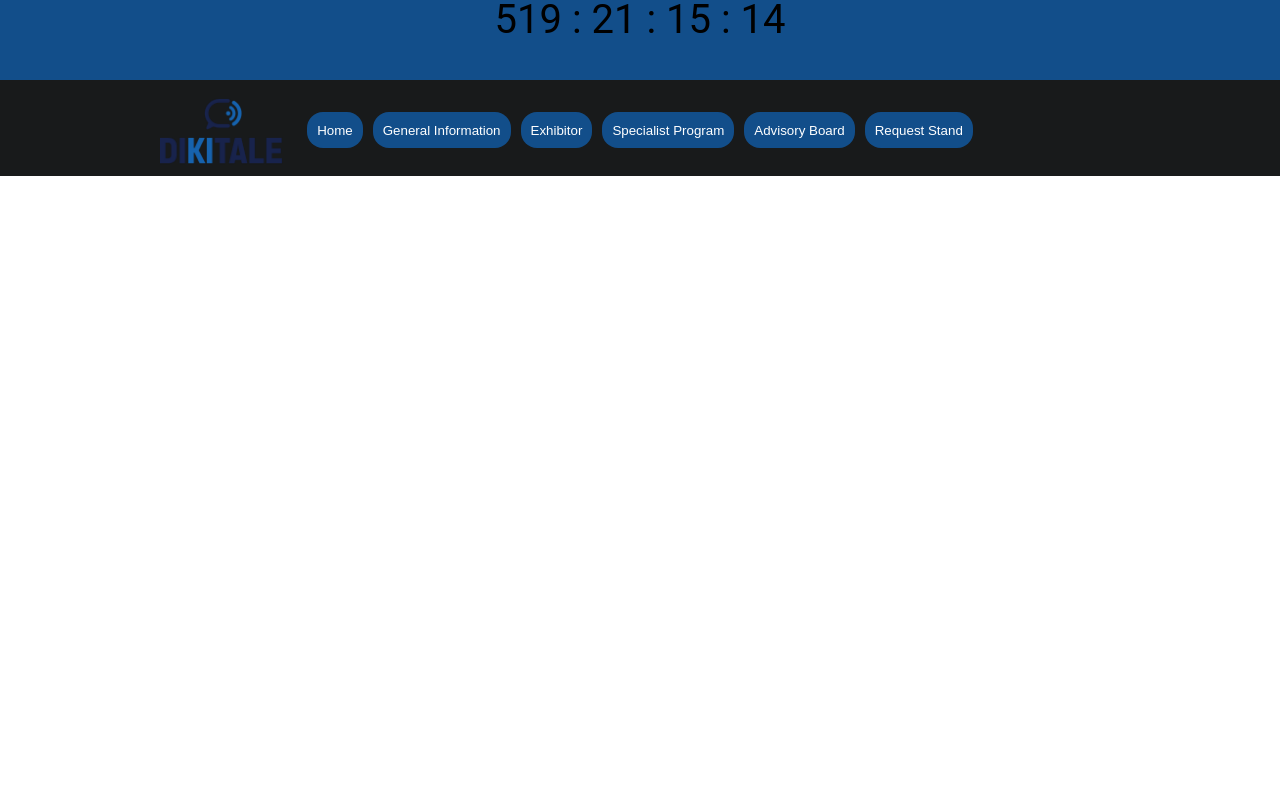
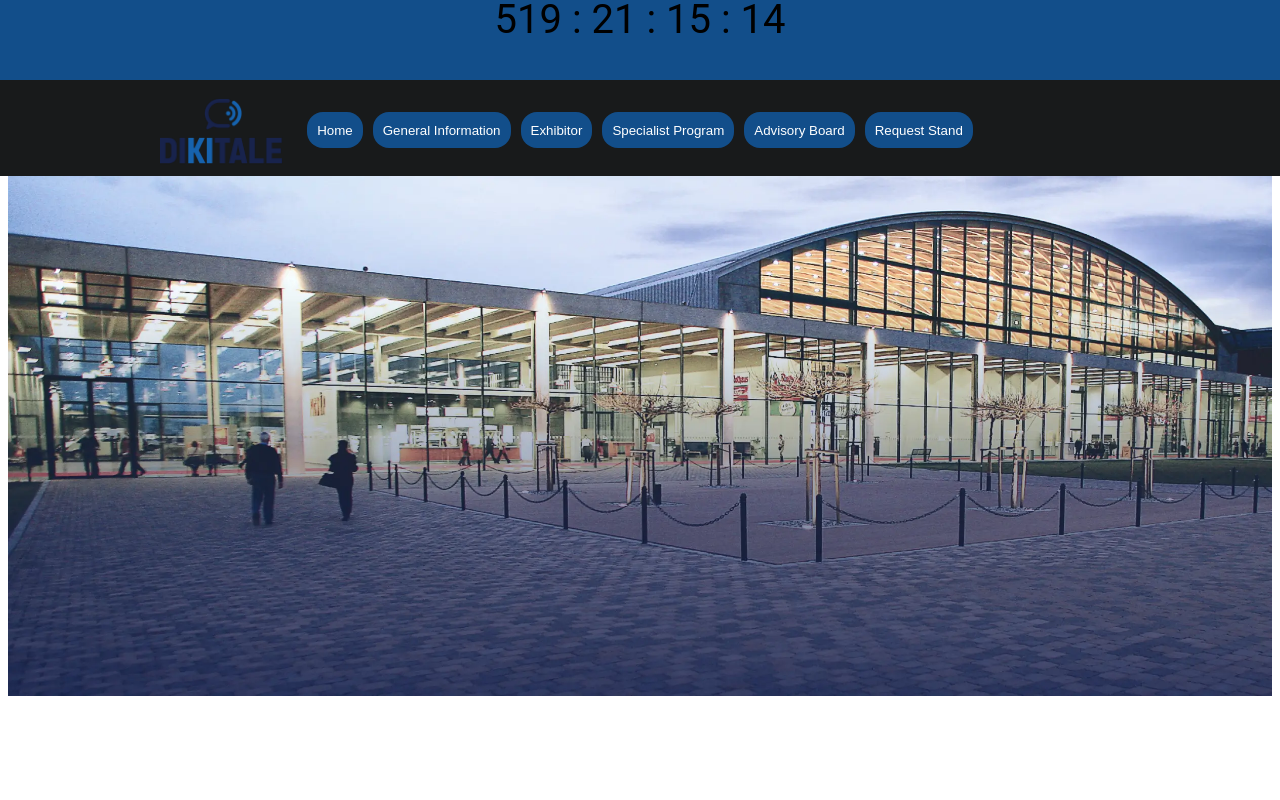
Before and after one commit to TomaszKaczmarczyk1991/vue-dikitale-clone, a Vue app: page / in a window 1280 px wide. Shown: the top 800 px of the page. Built offline with nearby package versions, Linux system fonts and the light colour scheme.

Commit message:
add Hero component

```diff
--- /dev/null
+++ b/src/components/Hero.vue
@@ -0,0 +1,16 @@
+<template>
+    <div class="image-container">
+      <img alt="hero" src="../assets/styles/img/logo/hero-1248-2x.webp"/>
+    </div>
+  </template>
+
+  <style scoped>
+  .image-container {
+    text-align: center;
+  }
+
+  img {
+    max-width: 100%;
+    height: auto;
+  }
+  </style>
--- a/src/components/navbar/NavBtn.vue
+++ b/src/components/navbar/NavBtn.vue
@@ -43,3 +43,8 @@
     }
 }
   </style>
+
+<!-- TO DO:
+- highlight button when active
+- add scroll function onClick
+-->
--- a/src/layout/Layout.vue
+++ b/src/layout/Layout.vue
@@ -3,6 +3,7 @@
         <NavBar />
         <main class="layout-content">
             <slot />
+            <Hero />
         </main>
         <Footer />
     </div>
@@ -11,6 +12,7 @@
 <script setup>
 import Footer from "@/components/footer/Footer.vue";
 import NavBar from "@/components/navbar/NavBar.vue";
+import Hero from "@/components/Hero.vue";
 </script>
 
 <style lang="scss" scoped>
```
Also changed, not shown: src/assets/styles/img/logo/hero-1248-2x.webp (added).
